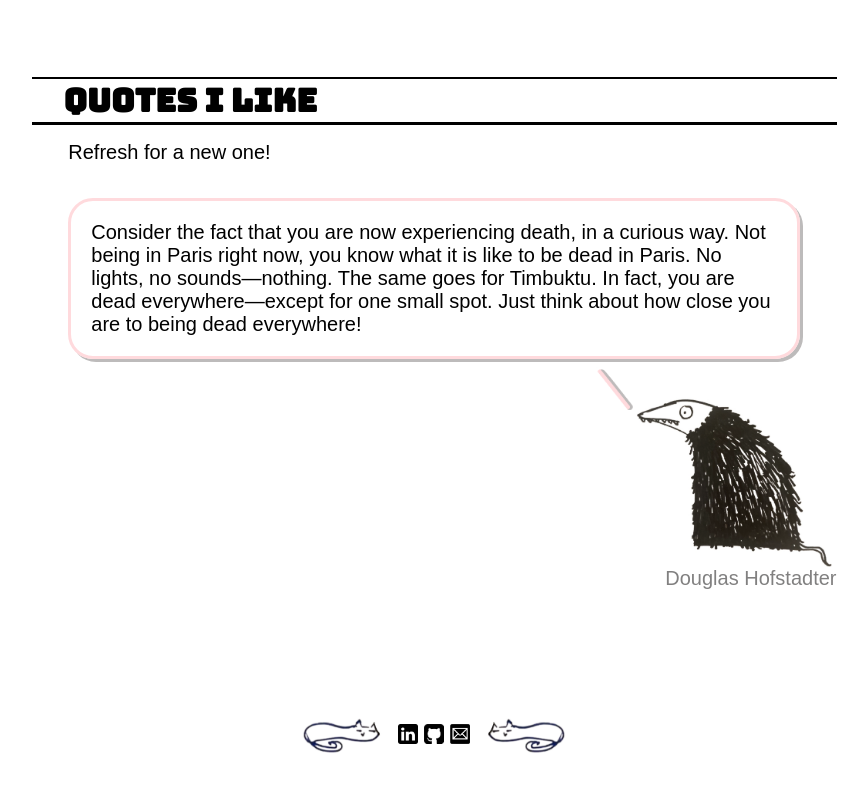
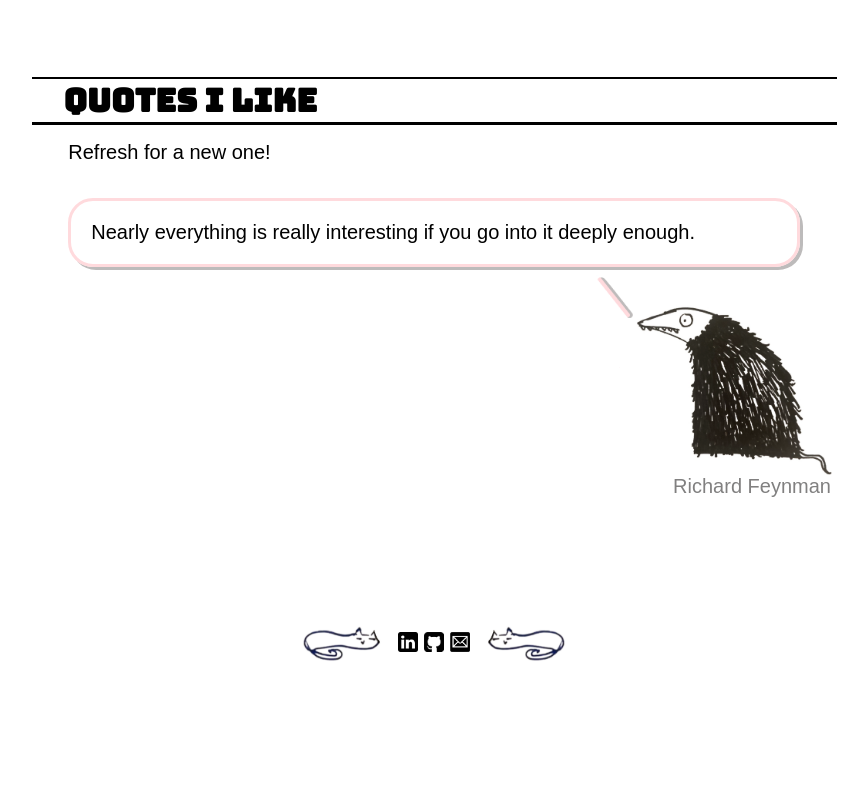
Before and after one commit to EloiseRosen/ELOISE-LIKES-MAKING-THINGS, a plain HTML site: page about.html in a window 1280 px wide. Shown: the part 705-1491 px from the top of the page, without its empty margins (206-1074 px from the left). After the commit the page ends 1399 px from the top, so only its background shows below. Drawn offline with Linux system fonts and the light colour scheme.

Commit message:
random quote on refresh

```diff
--- a/about.html
+++ b/about.html
@@ -8,6 +8,7 @@
       <link href="https://fonts.googleapis.com/css2?family=Bungee&display=swap" rel="stylesheet">
       <link href="css/other-pages.css" rel="stylesheet">
       <link rel="shortcut icon" href="images/favicon.ico">
+      <script src="js/random-quote.js" defer></script>
    </head>
    <body>
 
--- /dev/null
+++ b/js/random-quote.js
@@ -0,0 +1,33 @@
+const QUOTE_AND_AUTHOR = [
+  ['Amateurs talk strategy. Professionals talk logistics.', 'General Omar Bradley'],
+  ["It's hard to do a really good job on anything you don't think about in the shower.", 'Paul Graham'],
+  ['I learned very early the difference between knowing the name of something and knowing something.', 'Richard Feynman'],
+  ['And yet it moves.', 'Galileo'],
+  ['A million people can call the mountains a fiction, yet it need not trouble you as you stand atop them.', 'Randall Munroe'],
+  ['Truth comes as a conqueror only to those who have lost the art of receiving it as a friend.', 'Rabindranath Tagore'],
+  ['Remember that you are always making up the future as you go.', 'Randall Munroe'],
+  ['The one thing that you have that nobody else has is you. Your voice, your mind, your story, your vision. So write and ' +
+  'draw and build and play and dance and live as only you can.', 'Neil Gaiman'],
+  ["A ship in the harbor is safe, but that's not why ships are built.", 'John Augustus Shedd'],
+  ['Feel the fear and do it anyway.', 'Susan Jeffers'],
+  ["If your problem is that there is too much traffic, you are part of the problem. If you join a crowd because you like " +
+  "crowds, you add to the crowd. If you withdraw your child from school because of the pupils he goes to school with, you " +
+  "remove a pupil that they go to school with. If you raise your voice to make yourself heard, you add to the noise that " +
+  "other people are raising their voices to be heard above. When you cut your hair short you change, ever so slightly, " +
+  "other people's impression of how long people are wearing their hair.", 'Thomas Schelling'],
+  ['Consider the fact that you are now experiencing death, in a curious way. Not being in Paris right now, you know what ' +
+  'it is like to be dead in Paris. No lights, no sounds—nothing. The same goes for Timbuktu. In fact, you are dead ' +
+  'everywhere—except for one small spot. Just think about how close you are to being dead everywhere!', 'Douglas Hofstadter'],
+  ["If you want to build a ship, don't drum up the men to gather wood, divide the work, and give orders. Instead, teach " +
+  "them to yearn for the vast and endless sea.", 'Antoine de Saint-Exupery'],
+  ['Nearly everything is really interesting if you go into it deeply enough.', 'Richard Feynman']
+];
+
+// whenever the page loads, randomly set the quote
+window.onload = function() {
+  const idx = Math.floor(Math.random() * QUOTE_AND_AUTHOR.length);
+  const quote = QUOTE_AND_AUTHOR[idx][0];
+  const author = QUOTE_AND_AUTHOR[idx][1].padEnd(16, '\u00A0'); // using non-space whitespace due to CSS float
+  document.getElementById("quote-text").innerHTML = quote;
+  document.getElementById("quote-author").innerHTML = author;
+}
```
